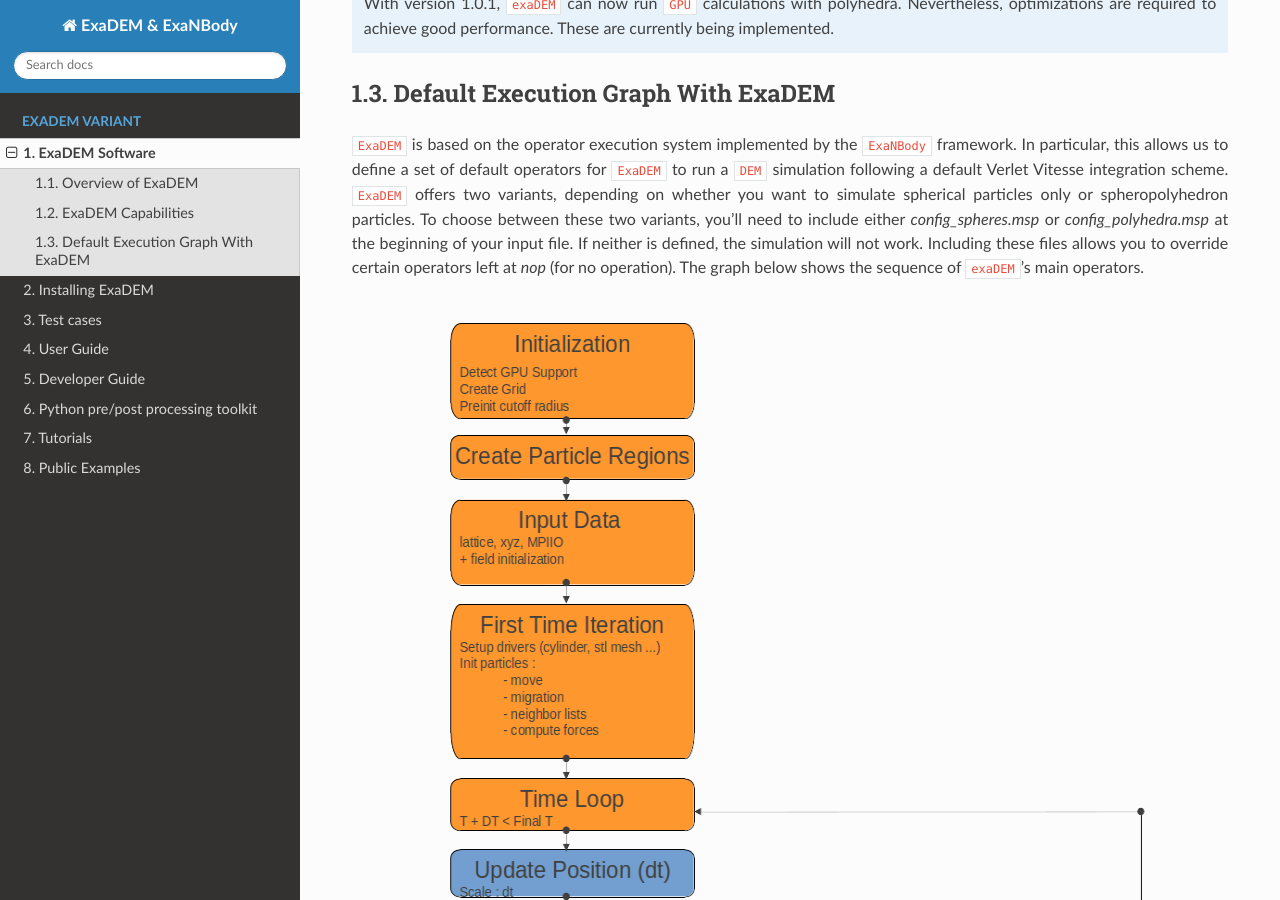
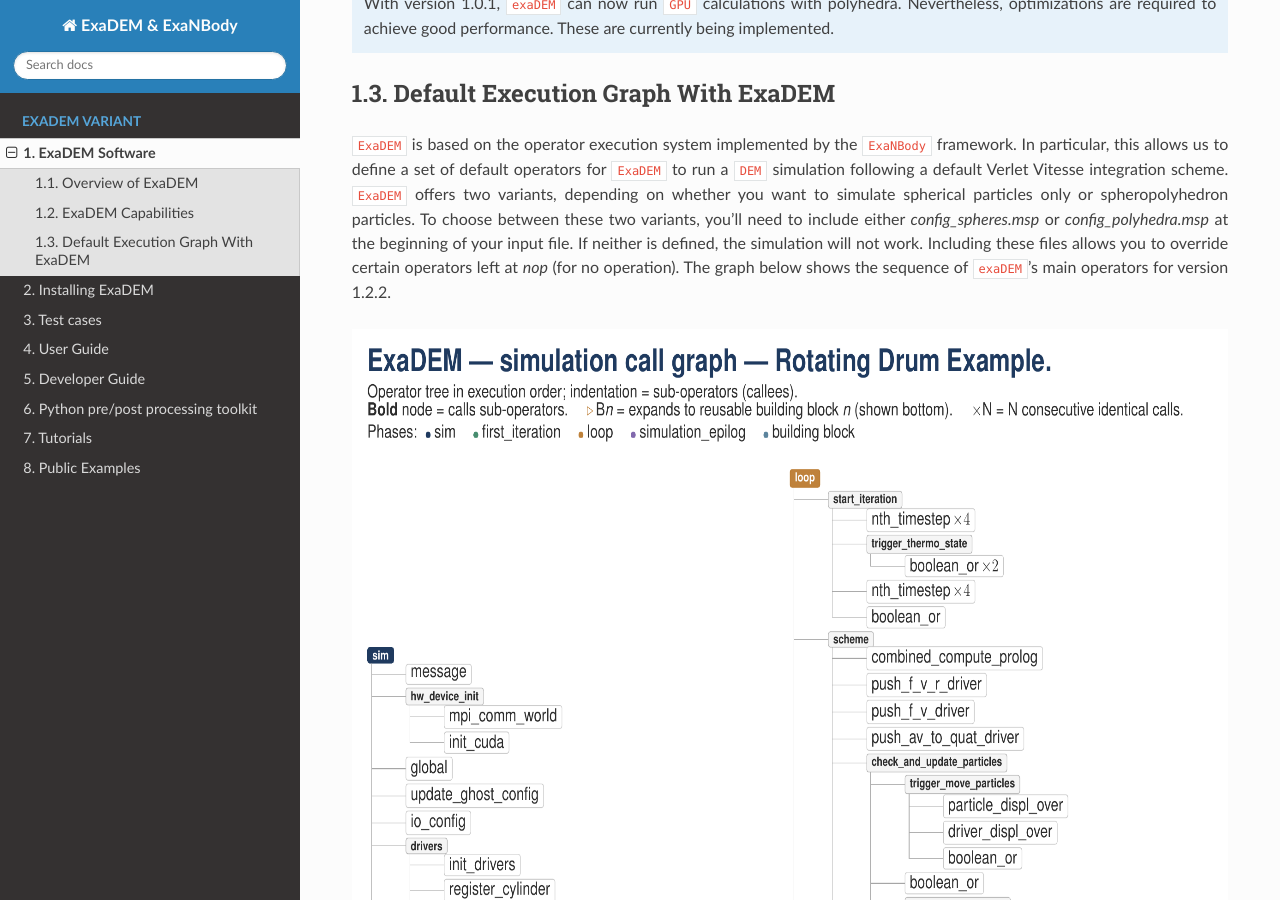
Before and after one commit to Collab4exaNBody/doc_exaDEM, a Sphinx documentation site: the page built from docs/source/project_exaDEM/Overview.rst, in a window 1280 px wide and 900 px high, scrolled down 1604 px. Built offline with Sphinx 7.4.7 and the Read the Docs theme 3.1.0, drawn with Linux system fonts in a browser that asks for light colours; some of the changed text lies outside the part shown.

Commit message:
update ExecGrpah

```diff
--- a/docs/source/project_exaDEM/Overview.rst
+++ b/docs/source/project_exaDEM/Overview.rst
@@ -120,12 +120,21 @@ The following table provides a glossary of features supported by ``ExaDEM``, cat
 Default Execution Graph With ExaDEM
 ^^^^^^^^^^^^^^^^^^^^^^^^^^^^^^^^^^^
 
-``ExaDEM`` is based on the operator execution system implemented by the ``ExaNBody`` framework. In particular, this allows us to define a set of default operators for ``ExaDEM`` to run a ``DEM`` simulation following a default Verlet Vitesse integration scheme. ``ExaDEM`` offers two variants, depending on whether you want to simulate spherical particles only or spheropolyhedron particles. To choose between these two variants, you'll need to include either *config_spheres.msp* or *config_polyhedra.msp* at the beginning of your input file. If neither is defined, the simulation will not work. Including these files allows you to override certain operators left at *nop* (for no operation). The graph below shows the sequence of ``exaDEM``'s main operators.
+``ExaDEM`` is based on the operator execution system implemented by the ``ExaNBody`` framework. In particular, this allows us to define a set of default operators for ``ExaDEM`` to run a ``DEM`` simulation following a default Verlet Vitesse integration scheme. ``ExaDEM`` offers two variants, depending on whether you want to simulate spherical particles only or spheropolyhedron particles. To choose between these two variants, you'll need to include either *config_spheres.msp* or *config_polyhedra.msp* at the beginning of your input file. If neither is defined, the simulation will not work. Including these files allows you to override certain operators left at *nop* (for no operation). The graph below shows the sequence of ``exaDEM``'s main operators for version 1.2.2.
 
-.. image:: ../_static/ExaDEM/ExaDEM-DAG.png
-   :scale: 100 %
+.. image:: ../_static/ExaDEMGraph.png
+   :scale: 60 %
    :align: center
 
+.. dropdown:: View the previous version of the graph
+   :color: secondary
+   :icon: eye
+
+   This image corresponds to an older version of the execution graph.
+
+   .. image:: ../_static/ExaDEM/ExaDEM-DAG.png
+      :scale: 60 %
+      :align: center
 
 .. note::
   - Violet: These operators are only called with the polyhedra variant.
```
Also changed, not shown: docs/source/_static/ExaDEMGraph.png (added).
